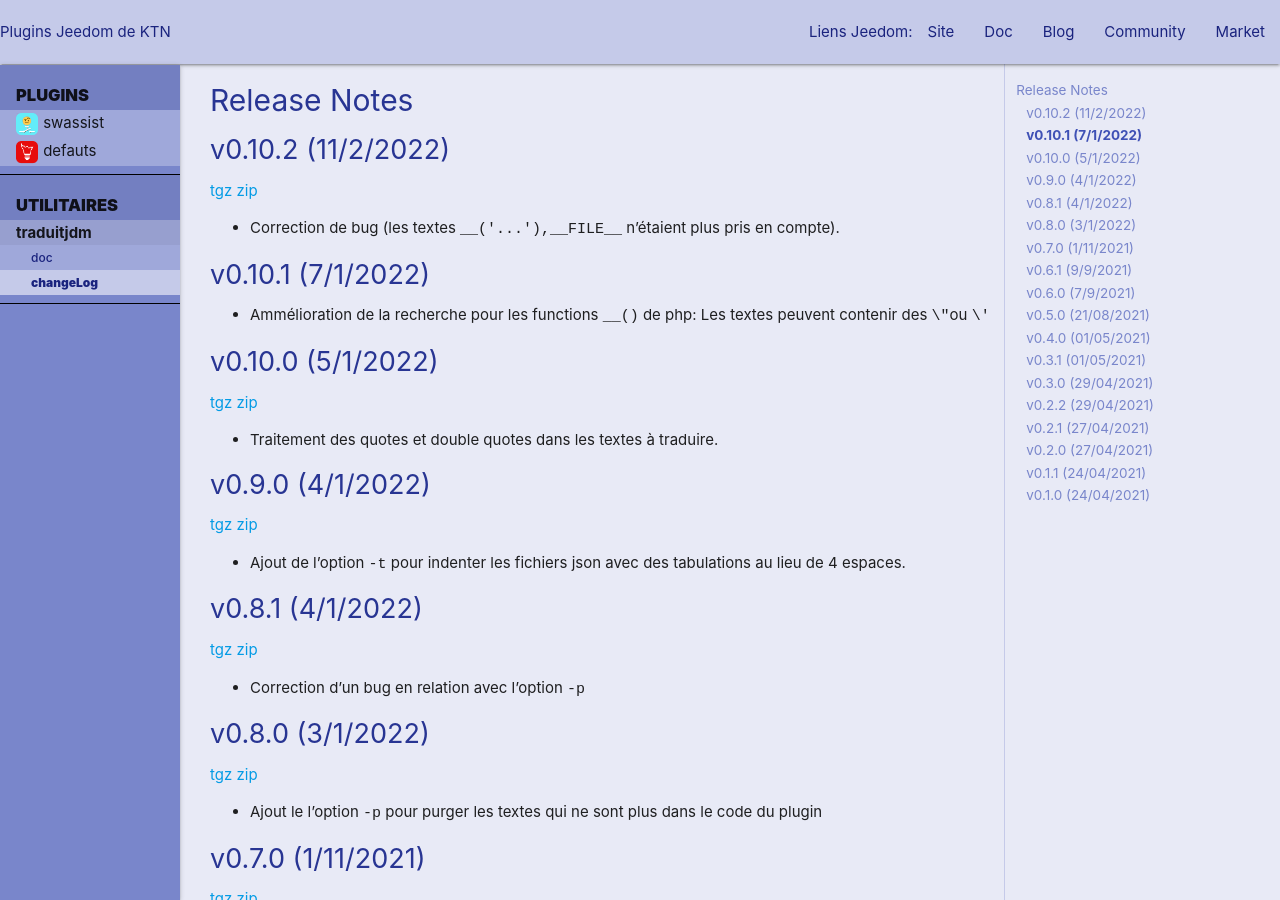
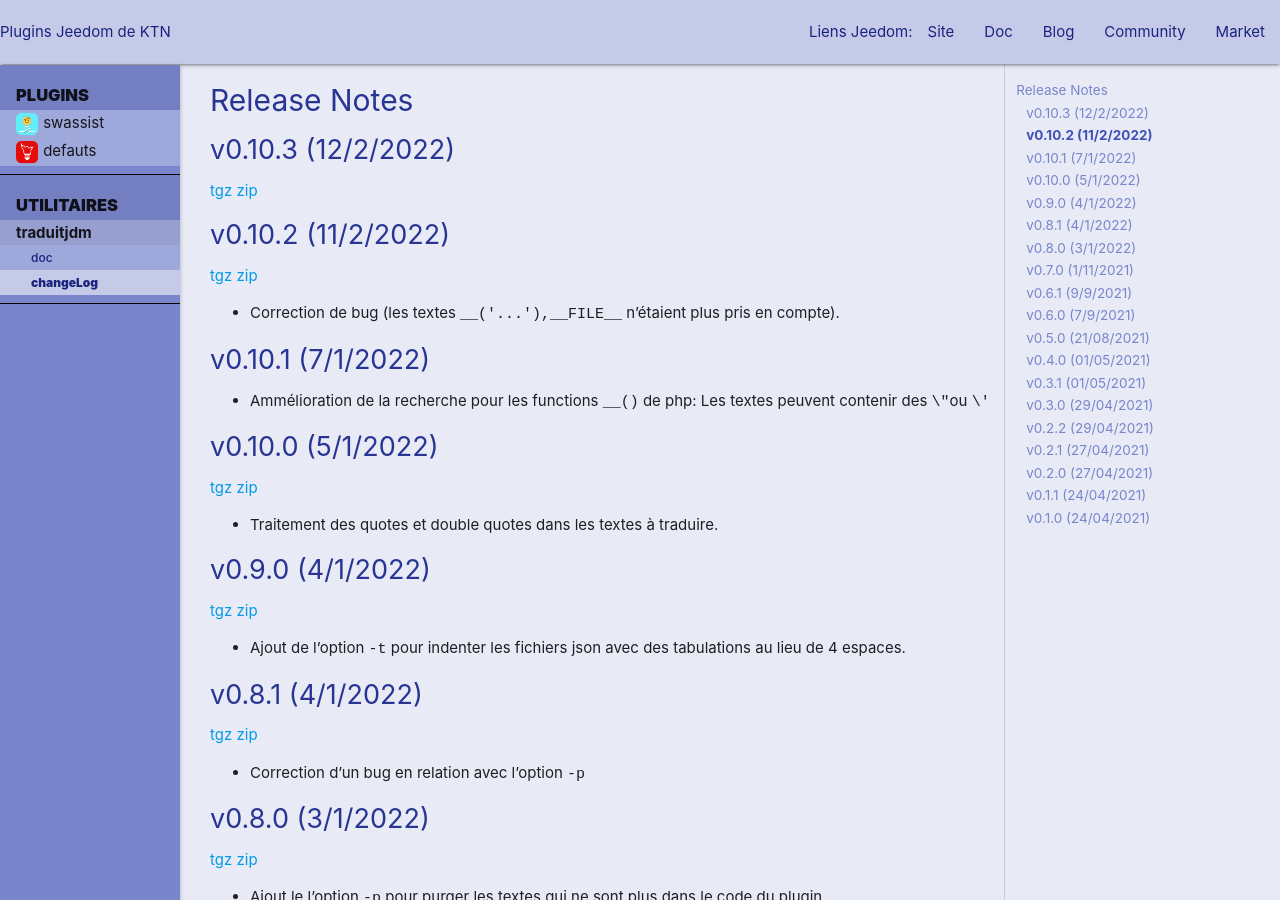
Before and after one commit to ktn001/ktn001.github.io, a Jekyll site: the page built from fr_FR/traduitjdm/release_notes.md, in a window 1280 px wide and 900 px high. Built offline with Jekyll 4.4.1, drawn with Linux system fonts in a browser that asks for light colours; our own code applies the rules of GitHub Pages for plain Markdown files.

Commit message:
Update release_notes.md

```diff
--- a/fr_FR/traduitjdm/release_notes.md
+++ b/fr_FR/traduitjdm/release_notes.md
@@ -2,6 +2,9 @@
 layout: default
 ---
 # Release Notes
+
+## v0.10.3 (12/2/2022)
+[tgz](https://github.com/ktn001/traduitjdm/archive/refs/tags/v0.10.3.tar.gz) [zip](https://github.com/ktn001/traduitjdm/archive/refs/tags/v0.10.3.zip)
 
 ## v0.10.2 (11/2/2022)
 [tgz](https://github.com/ktn001/traduitjdm/archive/refs/tags/v0.10.2.tar.gz) [zip](https://github.com/ktn001/traduitjdm/archive/refs/tags/v0.10.2.zip)
```
